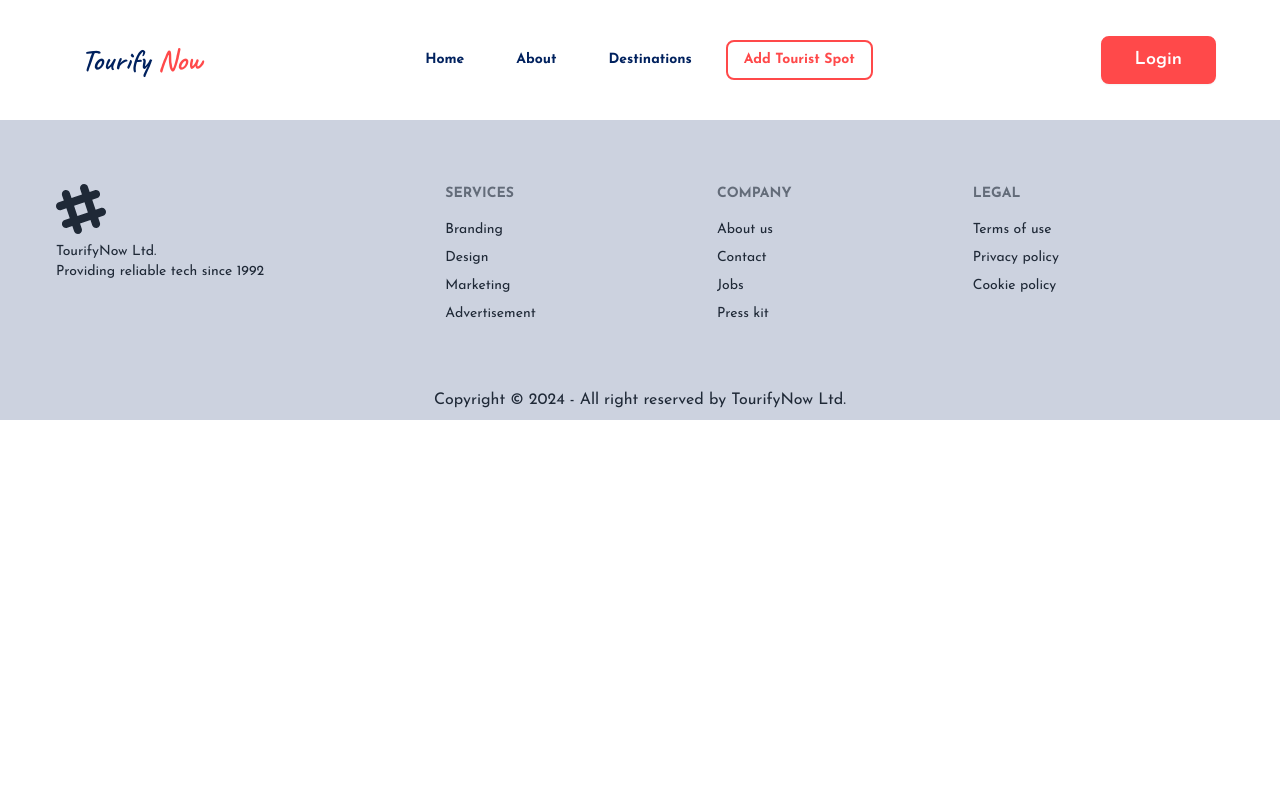
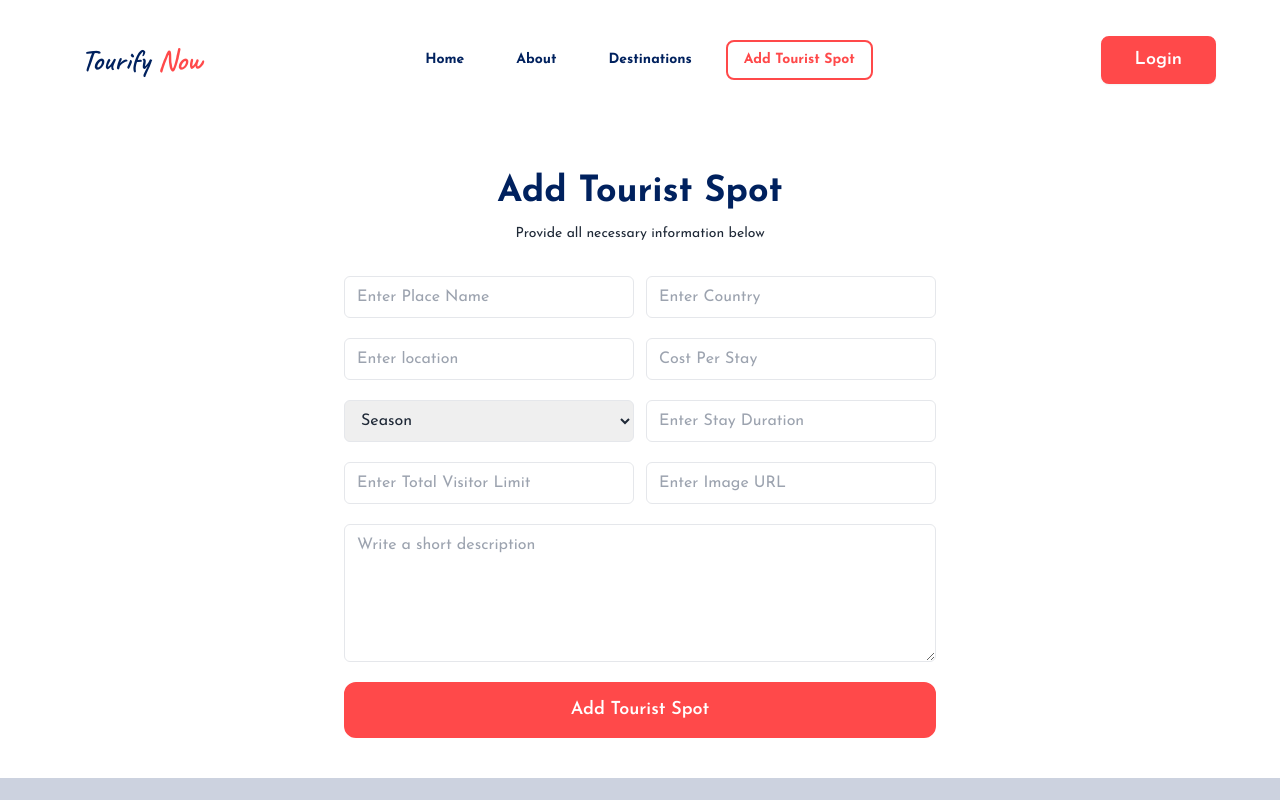
Before and after one commit to afiagithub/TourifyNow-travel-agency-website, a React (Vite) app: page /addSpots in a window 1280 px wide. Shown: the top 800 px of the page. Built offline with nearby package versions, Linux system fonts and the light colour scheme; no server answers.

Commit message:
add tourist spot page added and made functional

```diff
--- a/package.json
+++ b/package.json
@@ -20,6 +20,7 @@
     "react-router-dom": "^6.23.0",
     "react-toastify": "^10.0.5",
     "sort-by": "^1.2.0",
+    "sweetalert2": "^11.10.8",
     "swiper": "^11.1.1"
   },
   "devDependencies": {
--- a/src/pages/AddSpot.jsx
+++ b/src/pages/AddSpot.jsx
@@ -1,9 +1,85 @@
-
+import Swal from 'sweetalert2'
 
 const AddSpot = () => {
+    const handleAddSpot = (event) => {
+        event.preventDefault();
+        const form = event.target;
+        const tourists_spot_name = form.tourists_spot_name.value;
+        const country_Name = form.country_Name.value;
+        const location = form.location.value;
+        const average_cost = form.average_cost.value;
+        const seasonality = form.seasonality.value;
+        const totaVisitorsPerYear = form.totaVisitorsPerYear.value;
+        const short_description = form.short_description.value;
+        const image = form.image.value;
+
+        const newTouristSpot = {tourists_spot_name, country_Name, location, average_cost, seasonality, totaVisitorsPerYear, short_description, image};
+
+        fetch("http://localhost:5000/touristSpot", {
+            method: "POST",
+            headers: {
+                "content-type": "application/json"
+            },
+            body: JSON.stringify(newTouristSpot)
+        })
+        .then(res => res.json())
+        .then(data => {
+            if(data.insertedId){
+                Swal.fire({
+                    title: "Success",
+                    text: "Added New Tourist Spot",
+                    icon: "success"
+                  });
+            }
+        })
+    }
     return (
-        <div>
-
+        <div className="flex flex-col max-w-2xl mx-auto p-6 rounded-md sm:p-10">
+            <div className="mb-8 text-center">
+                <h1 className="my-3 text-4xl font-bold text-[#00215E]">Add Tourist Spot</h1>
+                <p className="text-sm dark:text-gray-600">Provide all necessary information below</p>
+            </div>
+            <form onSubmit={handleAddSpot}>
+                <div className="w-full flex flex-col gap-5">
+                    <div className="flex gap-3">
+                        <input type="text" name="tourists_spot_name" placeholder="Enter Place Name"
+                            className="w-1/2 px-3 py-2 border rounded-md dark:border-gray-300 dark:bg-gray-50" />
+                        <input type="text" name="country_Name" placeholder="Enter Country"
+                            className="w-1/2 px-3 py-2 border rounded-md dark:border-gray-300 dark:bg-gray-50" />
+                    </div>
+                    <div className="flex gap-3">
+                        <input type="text" name="location" placeholder="Enter location"
+                            className="w-1/2 px-3 py-2 border rounded-md dark:border-gray-300 dark:bg-gray-50" />
+                        <input type="number" name="average_cost" placeholder="Cost Per Stay"
+                            className="w-1/2 px-3 py-2 border rounded-md dark:border-gray-300 dark:bg-gray-50" />
+                    </div>
+                    <div className="flex gap-3">
+                        <select name="seasonality" className="w-1/2 px-3 py-2 border rounded-md dark:border-gray-300 dark:bg-gray-50" >
+                            <option selected disabled>Season</option>
+                            <option value="Summer">Summer</option>
+                            <option value="Winter">Winter</option>
+                        </select>
+                        <input type="text" name="travel_time" placeholder="Enter Stay Duration"
+                            className="w-1/2 px-3 py-2 border rounded-md dark:border-gray-300 dark:bg-gray-50" />
+                    </div>
+                    <div className="flex gap-3">
+                        <input type="number" name="totaVisitorsPerYear" placeholder="Enter Total Visitor Limit"
+                            className="w-1/2 px-3 py-2 border rounded-md dark:border-gray-300 dark:bg-gray-50" />
+                        <input type="text" name="image" placeholder="Enter Image URL"
+                            className="w-1/2 px-3 py-2 border rounded-md dark:border-gray-300 dark:bg-gray-50" />
+                    </div>
+                    <div>
+                        <textarea name="short_description" cols="30" rows="5" placeholder="Write a short description"
+                            className="w-full px-3 py-2 border rounded-md dark:border-gray-300 dark:bg-gray-50"></textarea>
+                    </div>
+                </div>
+                <div>
+                    <input type="submit" value="Add Tourist Spot"
+                        className="w-full px-8 py-3 mt-3 bg-[#ff494a] text-white text-lg font-semibold rounded-xl
+                            border-2 border-[#ff494a] hover:border-[#ff494a] hover:bg-transparent
+                            hover:text-[#ff494a]" />
+                </div>
+            </form>
         </div>
     );
 };
```
Also changed, not shown: 1 other file (tests, documents, lock files or other folders).
